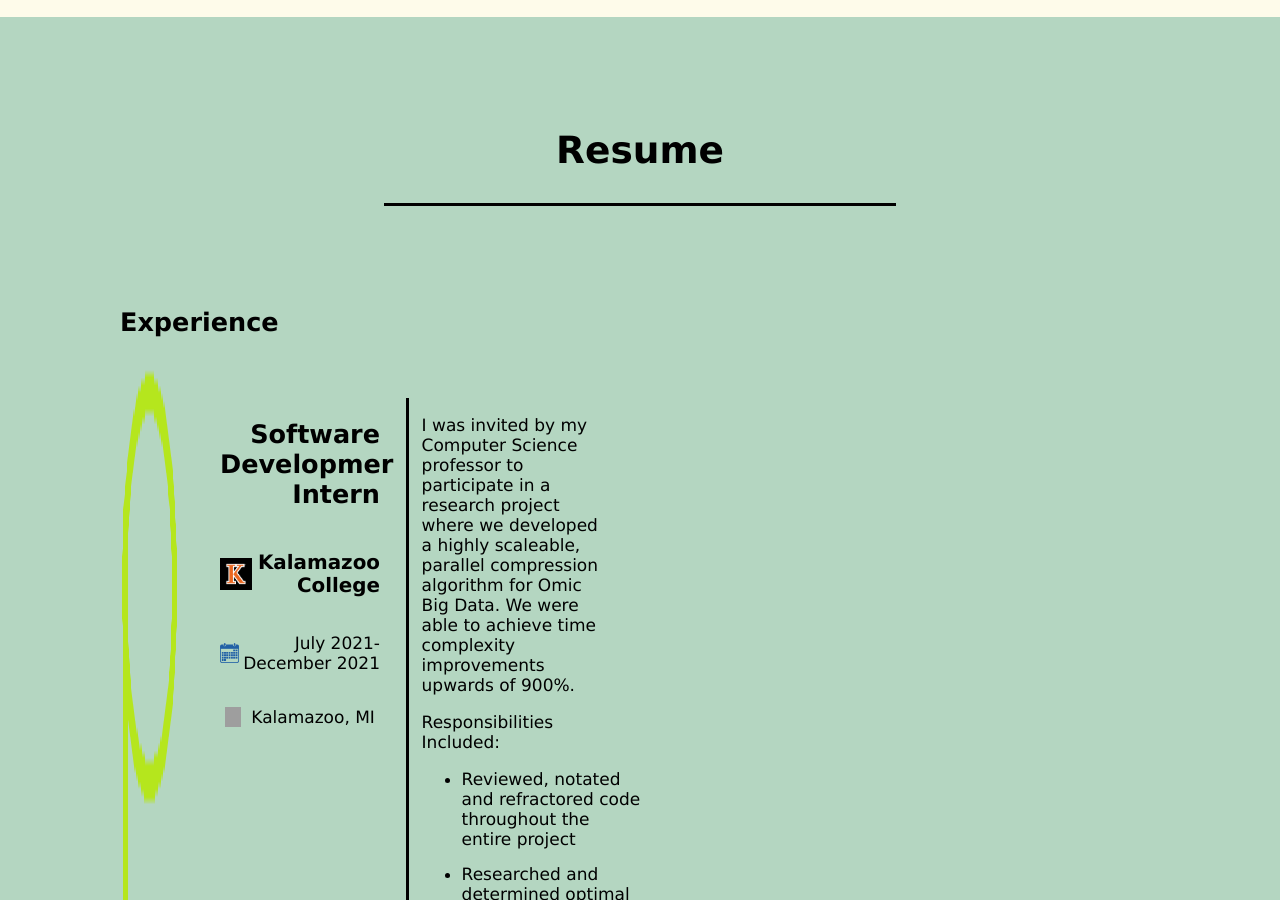
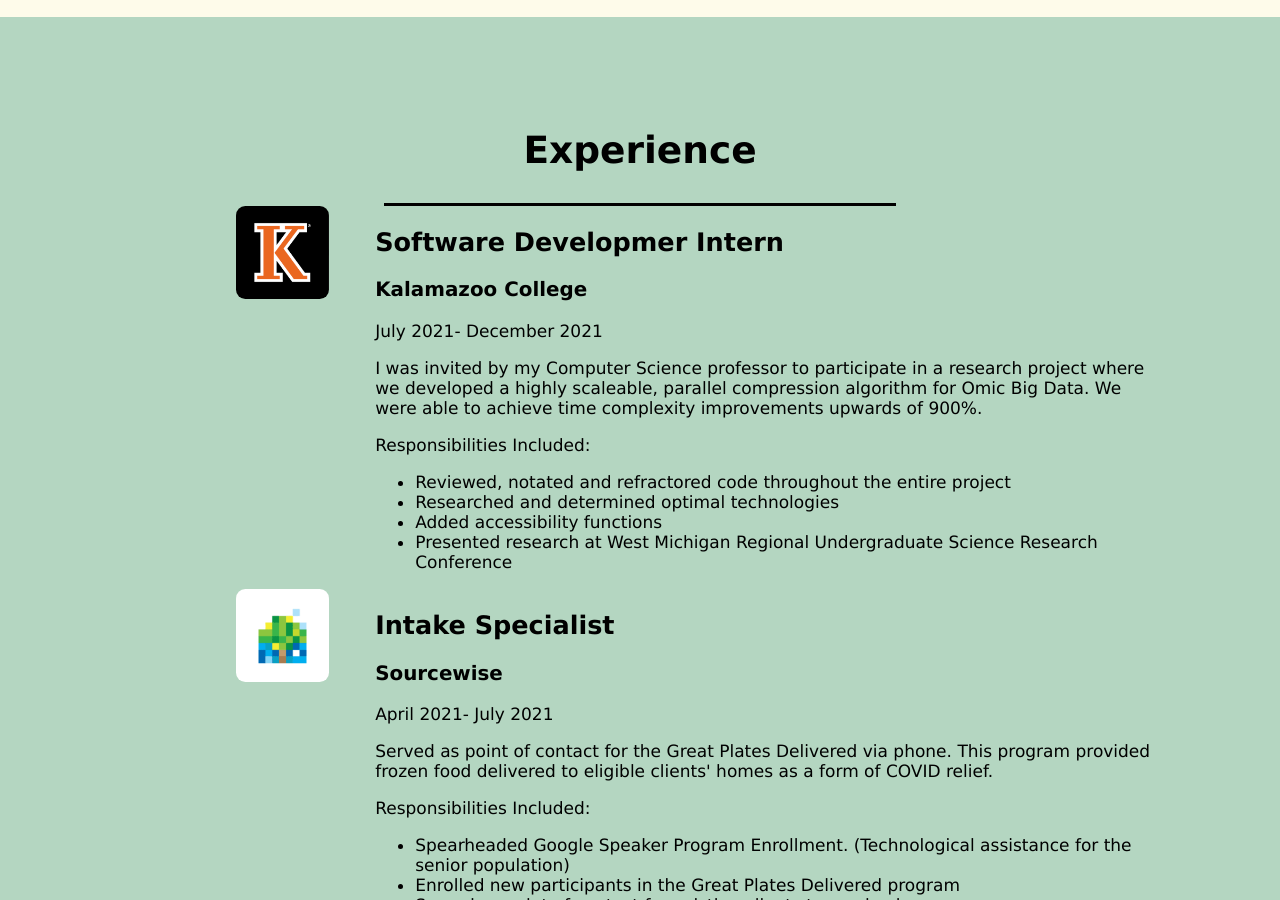
Before and after one commit to RonanGW/WolfGrove, a React (Create React App) app: page / in a window 1280 px wide. Shown: the part 1900-2800 px from the top of the page. Built offline with nearby package versions, Linux system fonts and the light colour scheme; grey boxes are pictures that could not be loaded.

Commit message:
Redesigned Resume section

```diff
--- a/src/App.css
+++ b/src/App.css
@@ -175,12 +175,11 @@
 }
 .Resume {
     display: flex;
-    flex-direction: row;
-    flex-flow: row wrap;
+    flex-direction: column;
+    /*flex-flow: row wrap;*/
 }
 
 .Resume-section {
-    padding: 10vh;
     padding-left: 15vh;
 }
 
--- a/src/App.js
+++ b/src/App.js
@@ -55,7 +55,7 @@ class App extends Component {
                     <div className="header-button">
                         <Link className="header-button" to="Intro" spy={true} smooth={true} offset={-120}>Intro</Link>
                         <Link className="header-button" to="About" spy={true} smooth={true} offset={-95}>About</Link>
-                        <Link className="header-button" to="Resume" spy={true} smooth={true}>Resume</Link>
+                        <Link className="header-button" to="Resume" spy={true} smooth={true}>Experience</Link>
                         <Link className="header-button" to="skills" spy={true} smooth={true}>Skills</Link>
                         <Link className="header-button" to="Portfolio" spy={true} smooth={true}>Portfolio</Link>
                         <Link className="header-button" to="Testimonials" spy={true} smooth={true}>Testimonials</Link>
--- a/src/Resume.js
+++ b/src/Resume.js
@@ -9,31 +9,41 @@ class Resume extends Component {
                 var date = education.startDate + "-\n" + education.endDate;
                 var description = education.description + "\n\nExtracirriculars: " + education.extracirriculars;
                 var desc = description.split('\n').map(str => <p>{str}</p>);
-                return <div className="SchoolDesc">
-                        {/* Left side details */}
-                        <div className="TitlePhrase">
-                            <div className="LogoPhrase">
-                            <img style={{ width: "64px", height: "64px" }} src={education.icon} />
+                return <div style={{ paddingLeft: "10%", paddingRight: "10%", display: "flex", flexDirection: "row" }}>
+                    <img style={{ borderRadius: "10%", width: "10%", height: "10%" }} src={education.icon} />
+                    <div style={{ paddingLeft: "5%" }}>
                         <h2>{education.school}</h2>
-                            </div>
                         <h3>{education.degree}</h3>
-                            <div className="LogoPhrase">
-                                <img style={{ width: "20px", height: "20px" }} src="./Calendar.png" />
                         <p>{date}</p>
-                            </div>
-                            <div className="LogoPhrase">
-                                <img style={{ width: "16px", height: "20px" }} src="./LocPin.png" />
-                            <p>{education.location}</p>
+                        <div >
+                            <p>{desc}</p>
                         </div>
                     </div>
-                            {/* Divider */}
-                            <div className="VerticalLine" />
-                            {/* Right side description */}
-                            <div>
-                                <p className="DescPhrase">
-                                   {desc}
-                                </p>
-                            </div>
+                    {/*<div className="SchoolDesc">*/}
+                    {/*    */}{/* Left side details */}
+                    {/*    <div className="TitlePhrase">*/}
+                    {/*        <div className="LogoPhrase">*/}
+                    {/*        <img style={{ width: "64px", height: "64px" }} src={education.icon} />*/}
+                    {/*        <h2>{education.school}</h2>*/}
+                    {/*        </div>*/}
+                    {/*        <h3>{education.degree}</h3>*/}
+                    {/*        <div className="LogoPhrase">*/}
+                    {/*            <img style={{ width: "20px", height: "20px" }} src="./Calendar.png" />*/}
+                    {/*            <p>{date}</p>*/}
+                    {/*        </div>*/}
+                    {/*        <div className="LogoPhrase">*/}
+                    {/*            <img style={{ width: "16px", height: "20px" }} src="./LocPin.png" />*/}
+                    {/*        <p>{education.location}</p>*/}
+                    {/*        </div>*/}
+                    {/*        </div>*/}
+                    {/*        */}{/* Divider */}
+                    {/*        <div className="VerticalLine" />*/}
+                    {/*        */}{/* Right side description */}
+                    {/*        <div>*/}
+                    {/*            <p className="DescPhrase">*/}
+                    {/*               {desc}*/}
+                    {/*            </p>*/}
+                    {/*        </div>*/}
                         </div>
             })
             var jobs = this.props.data.work.map(function (work) {
@@ -41,32 +51,44 @@ class Resume extends Component {
                 var description = work.description + '\n\n';
                 var desc = description.split('\n').map(str => <p>{str}</p>);
                 var tasks = work.tasks.map(function (task) {
-                    return <li className="DescPhrase" style={{ paddingBottom: "15px", width: "14vw" }}>{task}</li>
+                    return <li>{task}</li>
                 });
-                return <div className="JobDesc">
-                        {/* Left side details */}
-                        <div className="TitlePhrase">
+                return <div style={{ paddingLeft: "10%", paddingRight: "10%", display: "flex", flexDirection: "row" }}>
+                        <img style={{ borderRadius: "10%", width: "10%", height: "10%" }} src={work.icon} />
+                        <div style={{ paddingLeft: "5%" }}>
                             <h2>{work.title}</h2>
-                            <div className="LogoPhrase">
-                                <img style={{ width: "32px", height: "32px" }} src={work.icon} />
                             <h3>{work.company}</h3>
-                            </div>
-                            <div className="LogoPhrase">
-                                <img style={{ width: "20px", height: "20px" }} src="./Calendar.png" />
                             <p>{date}</p>
-                            </div>
-                            <div className="LogoPhrase">
-                                <img style={{ width: "16px", height: "20px" }} src="./LocPin.png" />
-                                <p>{work.location}</p>
-                            </div>
-                        </div>
-                        {/* Divider */}
-                        <div className="VerticalLine" />
-                        {/* Right side description */}
-                        <div className="DescPhrase">
+                            <div >
                                 <p>{desc}</p>
                                 <ul>{tasks}</ul>
                             </div>
+                        </div>
+                    {/*<div className="JobDesc">*/}
+                    {/*    */}{/* Left side details */}
+                    {/*    <div className="TitlePhrase">*/}
+                    {/*        <h2>{work.title}</h2>*/}
+                    {/*        <div className="LogoPhrase">*/}
+                    {/*            <img style={{ width: "32px", height: "32px" }} src={work.icon} />*/}
+                    {/*            <h3>{work.company}</h3>*/}
+                    {/*        </div>*/}
+                    {/*        <div className="LogoPhrase">*/}
+                    {/*            <img style={{ width: "20px", height: "20px" }} src="./Calendar.png" />*/}
+                    {/*            <p>{date}</p>*/}
+                    {/*        </div>*/}
+                    {/*        <div className="LogoPhrase">*/}
+                    {/*            <img style={{ width: "16px", height: "20px" }} src="./LocPin.png" />*/}
+                    {/*            <p>{work.location}</p>*/}
+                    {/*        </div>*/}
+                    {/*    </div>*/}
+                    {/*    */}{/* Divider */}
+                    {/*    <div className="VerticalLine" />*/}
+                    {/*    */}{/* Right side description */}
+                    {/*    <div className="DescPhrase">*/}
+                    {/*        <p>{desc}</p>*/}
+                    {/*        <ul>{tasks}</ul>*/}
+                    {/*    </div>*/}
+                    {/*</div>*/}
                     </div>
             })
         }
@@ -76,7 +98,7 @@ class Resume extends Component {
             <div className="Resume-container">
                 <div className="Section-Header">
                     <div className="Section-Header-Alignment">
-                        <h1>Resume</h1>
+                        <h1>Experience</h1>
                         <div className="HorizontalLine" />
                     </div>
                 </div>
@@ -85,24 +107,24 @@ class Resume extends Component {
                     <div className="Resume-section">
                         <div>
                             {/* Section header */}
-                            <h1>Experience</h1>
-                            <div style={{ display: "flex", flexDirection: "row" }}>
-                                {/* Styled item bullet points*/}
-                                <img src="./LeafWalls.png" />
+                            {/*<h1>Experience</h1>*/}
+                            {/*<div style={{ display: "flex", flexDirection: "row" }}>*/}
+                            {/*    */}{/* Styled item bullet points*/}
+                            {/*    <img src="./LeafWalls.png" />*/}
                                 <div>{jobs}</div>
-                            </div>
+                            {/*</div>*/}
                         </div>
                     </div>
                     {/* Education section */}
                     <div className="Resume-section">
                         <div>
                             {/* Section header */}
-                            <h1>Education</h1>
-                            <div style={{ display: "flex", flexDirection: "row" }}>
-                                {/* Styled item bullet points*/}
-                                <img src="./LeafWalls.png" />
+                            {/*<h1>Education</h1>*/}
+                            {/*<div style={{ display: "flex", flexDirection: "row" }}>*/}
+                            {/*    */}{/* Styled item bullet points*/}
+                            {/*    <img src="./LeafWalls.png" />*/}
                                 <div style={{ display: "flex", flexDirection: "column" }}>{education}</div>
-                            </div>
+                            {/*</div>*/}
                         </div>
                     </div>
                 </div>
```
Lines whose indentation alone changed are shown as unchanged.
